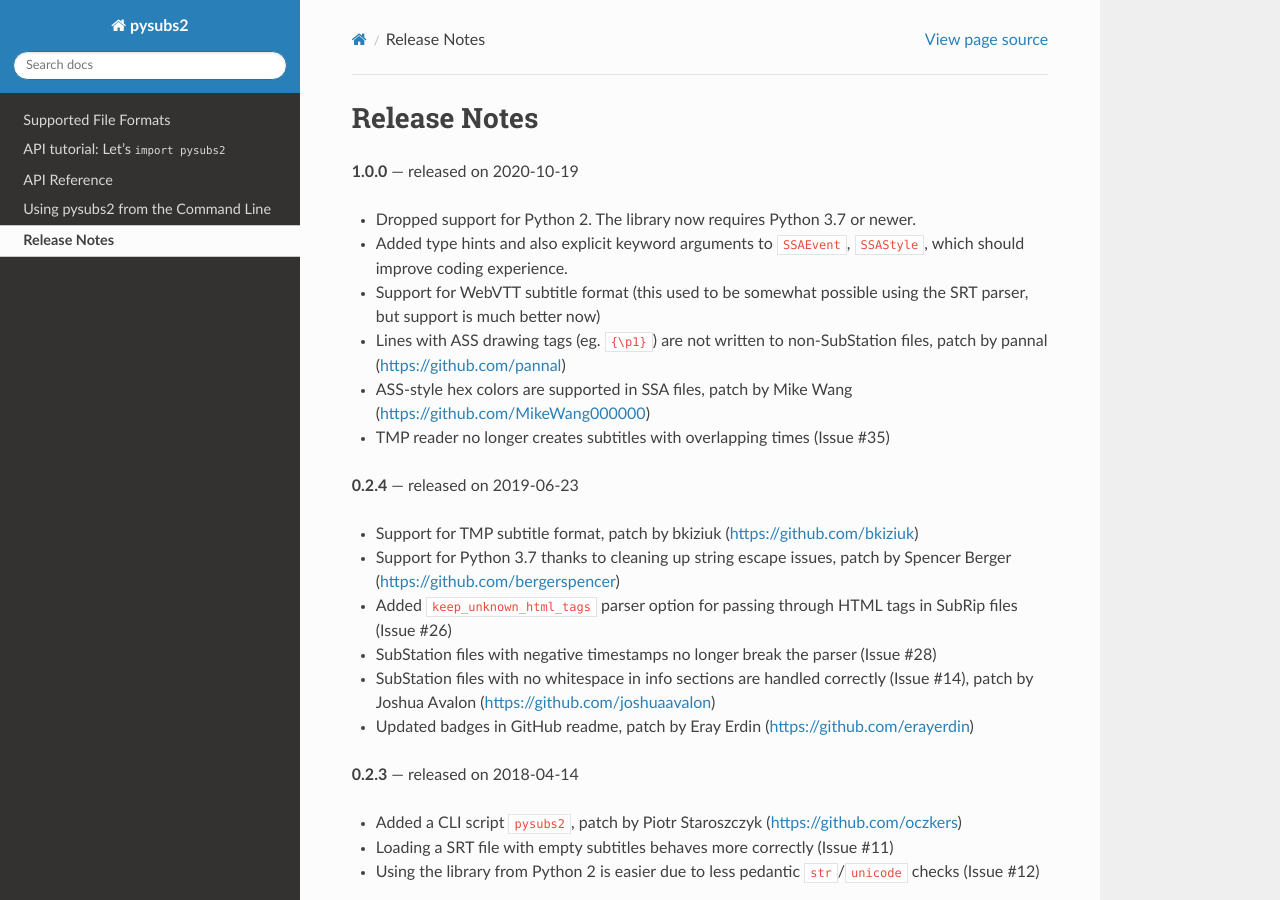
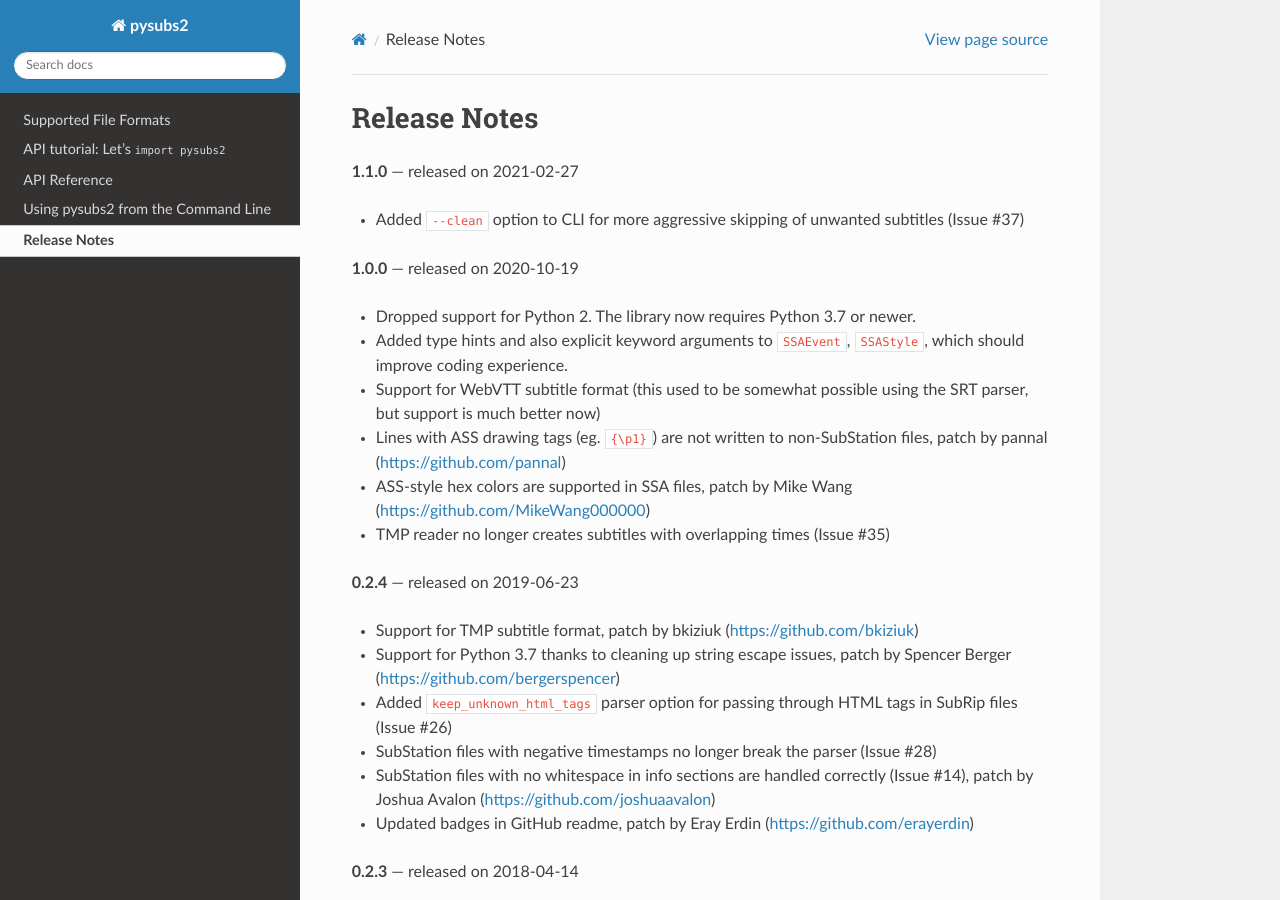
Before and after one commit to tkarabela/pysubs2, a Sphinx documentation site: the page built from docs/release-notes.rst, in a window 1280 px wide and 900 px high. Built offline with Sphinx 7.4.7 and the Read the Docs theme 2.0.0, drawn with Linux system fonts in a browser that asks for light colours; the version number could not be read and is left out.

Commit message:
Version 1.1.0 - release notes

```diff
--- a/docs/release-notes.rst
+++ b/docs/release-notes.rst
@@ -1,5 +1,9 @@
 Release Notes
 =============
+
+**1.1.0** --- released on 2021-02-27
+
+- Added ``--clean`` option to CLI for more aggressive skipping of unwanted subtitles (Issue #37)
 
 **1.0.0** --- released on 2020-10-19
 
```
